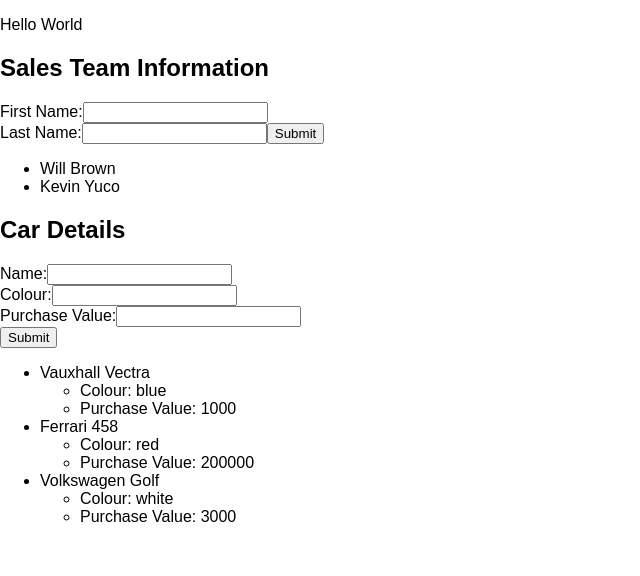
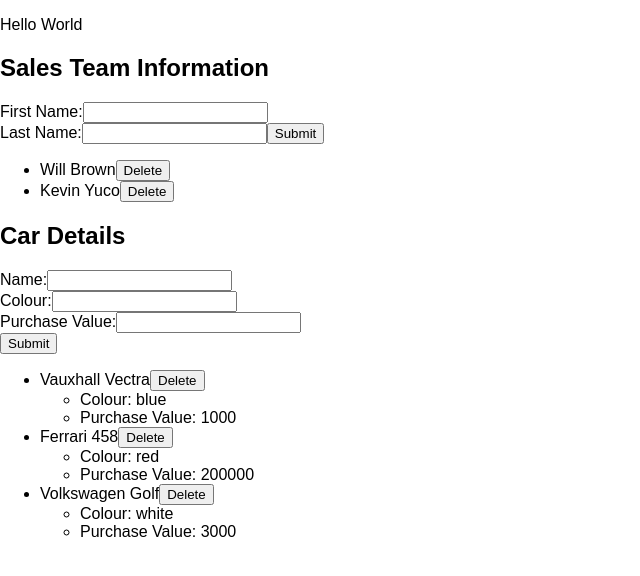
Before and after one commit to Moombai/cars-r-us, a React (Create React App) app: page / in a window 1280 px wide. Shown: the top 576 px of the page, without its empty margins (0-640 px from the left). Built offline with nearby package versions, Linux system fonts and the light colour scheme.

Commit message:
Add delete buttons for Cars and Sellers

```diff
--- a/src/App.js
+++ b/src/App.js
@@ -46,8 +46,6 @@ class App extends Component {
 
   handleInputChange = (event) => {
     // Handle data from two input fields
-    console.log(event.target.name);
-    // TODO: Fix the bug preventing the cars from updating correctly
     this.setState({ [event.target.name]: event.target.value });
   }
 
@@ -85,7 +83,22 @@ class App extends Component {
     this.setState({
       cars: carsCopy
     });
+  }
 
+  handleSellerDelete = (name) => {
+    this.setState((currentState) => {
+      return {
+        sellers: currentState.sellers.filter((seller) => seller.name !== name)
+      }
+    });
+  }
+
+  handleCarDelete = (carName) => {
+    this.setState((currentState) => {
+      return {
+        cars: currentState.cars.filter((car) => car.name !== carName)
+      }
+    })
   }
 
   render() {
@@ -98,6 +111,7 @@ class App extends Component {
           handleInputChange={this.handleInputChange}
           handleFormSubmit={this.handleSellerFormSubmit}
           salesPeople={this.state.sellers}
+          handleRecordDelete={this.handleSellerDelete}
         />
 
         <CarDetails
@@ -107,6 +121,7 @@ class App extends Component {
           carPurchaseValue={this.state.carPurchaseValue}
           handleInputChange={this.handleInputChange}
           handleFormSubmit={this.handleCarsFormSubmit}
+          handleRecordDelete={this.handleCarDelete}
         />
       </div>
     );
--- a/src/components/CarDetails.js
+++ b/src/components/CarDetails.js
@@ -26,6 +26,7 @@ const CarDetails = (props) => {
         {props.carInformation.map((car, index) => (
           <li key={index}>
             {car.name}
+            <button onClick={() => (props.handleRecordDelete(car.name))}>Delete</button>
             <ul>
               <li>Colour: {car.color}</li>
               <li>Purchase Value: {car.purchaseValue}</li>
--- a/src/components/SalesStaff.js
+++ b/src/components/SalesStaff.js
@@ -18,7 +18,9 @@ const SalesStaff = (props) => {
       </form>
       <ul>
         {props.salesPeople.map((salesperson, index) => (
-          <li key={index}>{salesperson.name} {salesperson.lastName}</li>
+          <li key={index}>{salesperson.name} {salesperson.lastName}
+            <button onClick={() => (props.handleRecordDelete(salesperson.name))}>Delete</button>
+          </li>
         ))}
       </ul>
     </div>
```
